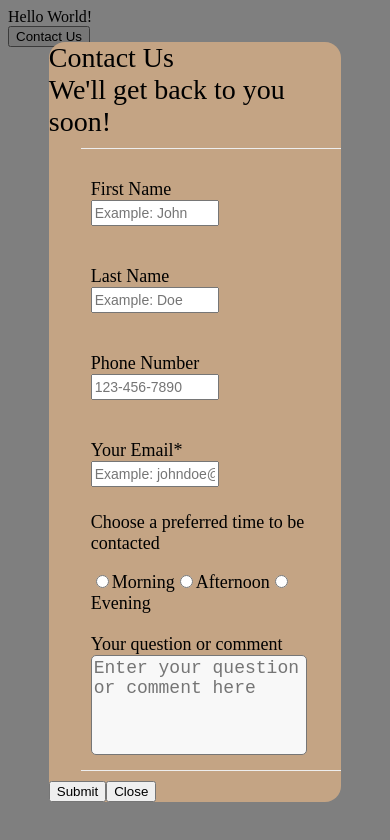
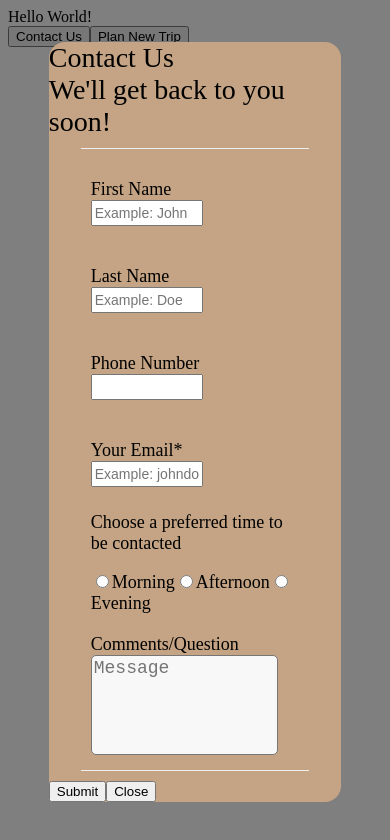
Before and after one commit to HRCeladon/HRGreen, a React app: page / in a window 390 px wide. Shown: the top 840 px of the page. Built offline with nearby package versions, Linux system fonts and the light colour scheme; the HTML template or start-up script is replaced by a standard one.

Commit message:
Implement function to format phone number on input

```diff
--- a/client/src/components/App.jsx
+++ b/client/src/components/App.jsx
@@ -15,9 +15,9 @@ export default function App() {
     <>
         <div>Hello World!</div>
         <button className='contact-us-buton' onClick={() => setContactUs(true)}>Contact Us</button>
-        {/* <input type='button' value='Start Planning Trip' onClick={() => setPlanner(!showPlanner)}/> */}
+        <button className='trip-planner-button' onClick={() => setPlanner(true)}>Plan New Trip</button>
         <ContactUs className='contact-us-form' showContactUs={showContactUs} onClose={() => setContactUs(false)}/>
-        <Planner showPlanner={showPlanner}/>
+        <Planner className='trip-planner-form' showPlanner={showPlanner} onClose={() => setPlanner(false)}/>
     </>
   )
 }
--- a/client/src/components/Modals/ContactUs.jsx
+++ b/client/src/components/Modals/ContactUs.jsx
@@ -9,17 +9,19 @@ const ContactUs = ({showContactUs, onClose}) => {
   const [email, setEmail] = useState('')
   const [commnet, setComment] = useState('')
 
-    const error = {
-      fontSize: '18px',
-      color: 'red'
-    };
-    const modalBody = {
-      padding: '10px',
-      fontSize: '18px',
-      borderTop: '1px solid #eee',
-      borderBottom: '1px solid #eee',
-      margin: '0 0 0 2rem'
-    };
+  const formatPhone = (value) => {
+    if (!value) return value;
+    const phoneNumber = value.replace(/[^\d]/g, '');
+    const len = phoneNumber.length;
+    if (len < 4) return phoneNumber;
+    if (len < 7) return `(${phoneNumber.slice(0, 3)}) ${phoneNumber.slice(3)}`;
+    return `(${phoneNumber.slice(0, 3)}) ${phoneNumber.slice(3, 6)}-${phoneNumber.slice(6, 10)}`
+  }
+  const handlePhoneInput = (e) => {
+    const formattedPhoneNumber = formatPhone(e.target.value)
+    setPhone(formattedPhoneNumber)
+  }
+
     const nicknameStyle = {
       display: 'inline-block',
       textAlign: 'left',
@@ -55,21 +57,21 @@ const ContactUs = ({showContactUs, onClose}) => {
           <div>Contact Us</div>
           <div className='product'>We'll get back to you soon!</div>
           <div className='accent-underline'></div>
-          <div className='error' style={error}></div>
+          <div className='error'></div>
         </div>
         {/* Modal Body */}
-        <div className='modal-body' style={modalBody}>
+        <div className='modal-body' >
           <div className='modal-segment'>
             <label htmlFor='first-name'>First Name</label><br/>
             <input id='first-name' style={{marginTop: '5px', height: '20px'}} type='text' placeholder='Example: John' onChange={(e) => setFirst(e.target.value)} style={nicknameStyle}/>
           </div>
           <div className='modal-segment'>
             <label htmlFor='last-name'>Last Name</label><br/>
-            <input id='last-name' style={{marginTop: '5px', height: '20px'}} type='text' placeholder='Example: Doe' onChange={(e) => setLast(e.target.value)} style={nicknameStyle}/>
+            <input id='last-name' style={{marginTop: '5px', height: '20px'}} type='text' placeholder='Example: Doe' onChange={(e)=>setLast(e)} style={nicknameStyle}/>
           </div>
           <div className='modal-segment'>
             <label htmlFor='phone'>Phone Number</label><br/>
-            <input id='preferred-time' style={{marginTop: '5px', height: '20px'}} type='text' placeholder='123-456-7890' onChange={(e) => setLast(e.target.value)} style={nicknameStyle}/>
+            <input type='text' id='phone' style={{marginTop: '5px', height: '20px'}} onChange={(e) => handlePhoneInput(e)} value={phone} style={nicknameStyle}/>
           </div>
           <div className='modal-segment'>
             <label htmlFor='your-email'>Your Email<span className="accent-star">*</span></label><br/>
@@ -85,8 +87,8 @@ const ContactUs = ({showContactUs, onClose}) => {
             <label htmlFor='afternoon'>Evening</label>
           </div>
           <div className='modal-segment'>
-            <div htmlFor='your-question'>Your question or comment</div>
-            <textarea style={{marginTop: '5px'}} rows='5' cols='200' placeholder='Enter your question or comment here' onChange={(e) => setAsk(e.target.value)} style={questionStyle}/>
+            <div htmlFor='your-question'>Comments/Question</div>
+            <textarea style={{marginTop: '5px'}} rows='5' cols='200' placeholder='Message' onChange={(e) => setAsk(e.target.value)} style={questionStyle}/>
           </div>
         </div>
         {/* Modal Footer */}
--- a/client/src/components/Modals/Planner.jsx
+++ b/client/src/components/Modals/Planner.jsx
@@ -1,10 +1,93 @@
 import React, {useState, useEffect} from 'react';
 
-const Planner = ({showPlanner}) => {
+const Planner = ({showPlanner, onClose}) => {
+
+  const error = {
+    fontSize: '18px',
+    color: 'red'
+  };
+  const modalBody = {
+    padding: '10px',
+    fontSize: '18px',
+    borderTop: '1px solid #eee',
+    borderBottom: '1px solid #eee',
+    margin: '0 0 0 2rem'
+  };
+  const nicknameStyle = {
+    display: 'inline-block',
+    textAlign: 'left',
+    margin: '0 0 20px 0',
+    height: '20px',
+    width: '50%',
+    fontSize: '14px'
+  };
+  const emailStyle = {
+    display: 'inline-block',
+    textAlign: 'left',
+    margin: '0 0 5px 0',
+    height: '20px',
+    width: '50%',
+    fontSize: '14px'
+  };
+  const questionStyle = {
+    width: '90%',
+    height: '100px',
+    fontSize: '24px',
+    boxSizing: 'border-box',
+    borderRadius: '5px',
+    backgroundColor: '#f8f8f8',
+    fontSize: '18px',
+    resize: 'none'
+  };
 
   return (showPlanner && (
-    <div>
-      <h2>Plan Trip </h2>
+    <div className='modal' onClick={onClose}>
+      <div className='modal-content' onClick={(e) => e.stopPropagation()}>
+        {/* Modal Header */}
+        <div className='modal-header'>
+          <div>Contact Us</div>
+          <div className='product'>We'll get back to you soon!</div>
+          <div className='accent-underline'></div>
+          <div className='error' style={error}></div>
+        </div>
+        {/* Modal Body */}
+        <div className='modal-body' style={modalBody}>
+          <div className='modal-segment'>
+            <label htmlFor='first-name'>First Name</label><br/>
+            <input id='first-name' style={{marginTop: '5px', height: '20px'}} type='text' placeholder='Example: John' onChange={(e) => setFirst(e.target.value)} style={nicknameStyle}/>
+          </div>
+          <div className='modal-segment'>
+            <label htmlFor='last-name'>Last Name</label><br/>
+            <input id='last-name' style={{marginTop: '5px', height: '20px'}} type='text' placeholder='Example: Doe' onChange={(e) => setLast(e.target.value)} style={nicknameStyle}/>
+          </div>
+          <div className='modal-segment'>
+            <label htmlFor='phone'>Phone Number</label><br/>
+            <input id='preferred-time' style={{marginTop: '5px', height: '20px'}} type='text' placeholder='123-456-7890' onChange={(e) => setLast(e.target.value)} style={nicknameStyle}/>
+          </div>
+          <div className='modal-segment'>
+            <label htmlFor='your-email'>Your Email<span className="accent-star">*</span></label><br/>
+            <input style={{marginTop: '5px'}} type='text' id='your-email' placeholder='Example: johndoe@gmail.com' onChange={(e) => setEmail(e.target.value)} style={emailStyle}/> <br/>
+          </div>
+          <div className='modal-segment'>
+            <p>Choose a preferred time to be contacted</p>
+            <input type='radio' id='morning'/>
+            <label htmlFor='morning'>Morning</label>
+            <input type='radio' id='afternoon'/>
+            <label htmlFor='afternoon'>Afternoon</label>
+            <input type='radio' id='evening'/>
+            <label htmlFor='afternoon'>Evening</label>
+          </div>
+          <div className='modal-segment'>
+            <div htmlFor='your-question'>Your question or comment</div>
+            <textarea style={{marginTop: '5px'}} rows='5' cols='200' placeholder='Enter your question or comment here' onChange={(e) => setAsk(e.target.value)} style={questionStyle}/>
+          </div>
+        </div>
+        {/* Modal Footer */}
+        <div className='modal-footer'>
+          <button className='modal-button' >Submit</button>
+          <button className='modal-button' onClick={onClose} >Close</button>
+        </div>
+      </div>
     </div>
     )
   )
--- a/client/src/components/Modals/styles.css
+++ b/client/src/components/Modals/styles.css
@@ -36,8 +36,19 @@
   align-content: space-between;
   gap: 10px;
 }
+.error {
+  font-size: 18px;
+  color: red
+}
 .modal-header {
   font-size: 28px
+}
+.modal-body {
+  padding: 10px;
+  font-size: 18px;
+  border-top: 1px solid #eee;
+  border-bottom: 1px solid #eee;
+  margin: 0 2rem 0 2rem;
 }
 .modal-footer {
   display: flex;
```
